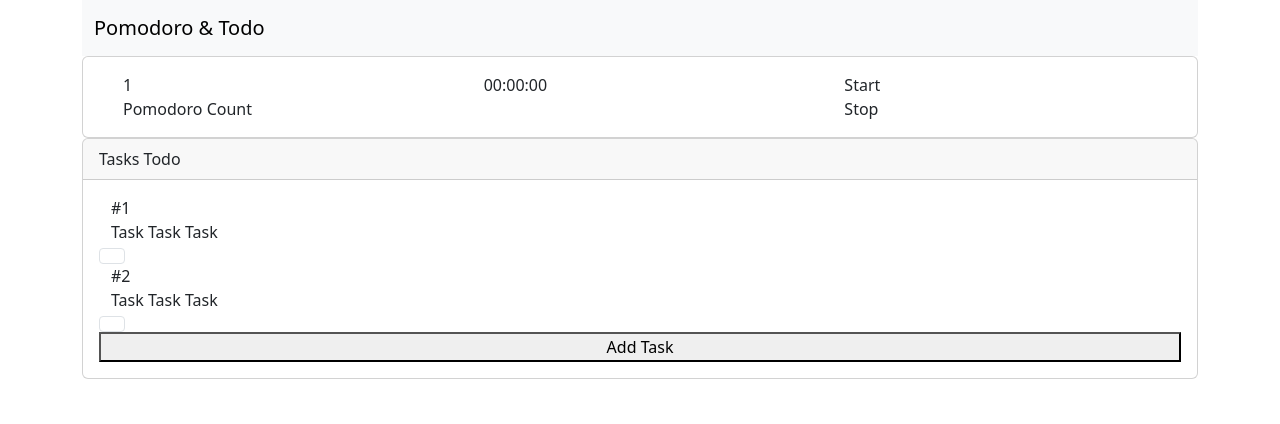
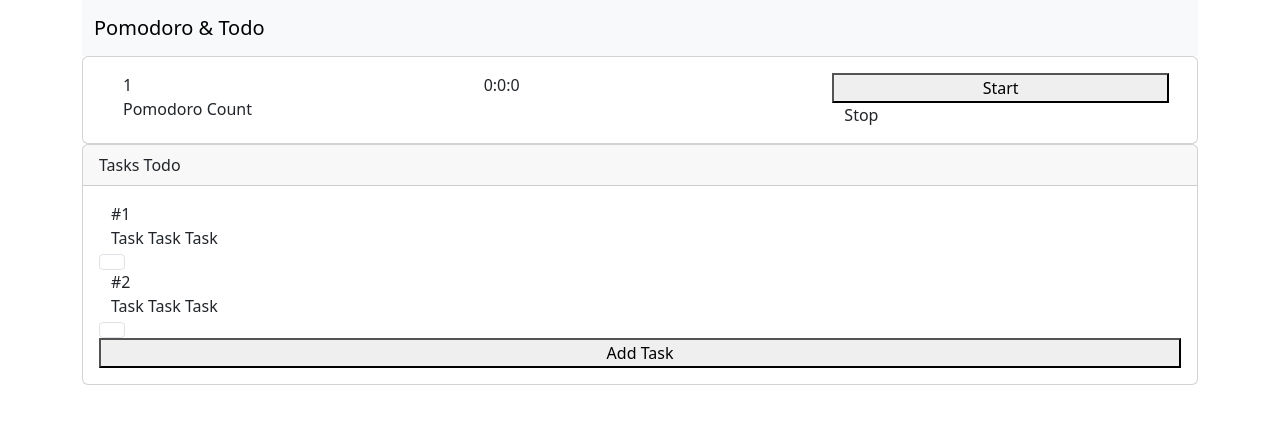
Before and after one commit to Jek08/pomodoro-todo-app, a React (Create React App) app: page / in a window 1280 px wide. Shown: the top 424 px of the page. Built offline with nearby package versions, Linux system fonts and the light colour scheme.

Commit message:
add start timer

```diff
--- /dev/null
+++ b/src/app/viewmodel/PomodoroTimerViewModel.ts
@@ -0,0 +1,76 @@
+import ViewModel from "commons/base/ViewModel";
+
+type Time = {
+  h: number;
+  m: number;
+  s: number;
+};
+
+class TimerState {
+  _time: Time = { h: 0, m: 0, s: 0 };
+
+  get time(): Time {
+    return this._time;
+  }
+
+  get displayTime() {
+    return `${this.time.h}:${this.time.m}:${this.time.s}`;
+  }
+
+  set time(val: string | Time) {
+    switch (typeof val) {
+      case "string":
+        this._time = JSON.parse(val) as Time;
+        break;
+      case "object":
+        this._time = val as Time;
+    }
+  }
+}
+
+class PomodoroTimerViewModel extends ViewModel<TimerState> {
+  constructor() {
+    super(new TimerState());
+    this.initTimer({
+      h: 0,
+      m: 25,
+      s: 0,
+    });
+  }
+
+  initTimer(duration: Time) {
+    localStorage.setItem("timer", JSON.stringify(duration));
+    this.emit((state) => {
+      state.time = duration;
+    });
+  }
+
+  startTimer(): NodeJS.Timer {
+    return setInterval(() => {
+      var currentTime = JSON.parse(
+        localStorage.getItem("timer") as string,
+      ) as Time;
+
+      if (currentTime.s > 0) {
+        currentTime.s--;
+      } else {
+        if (currentTime.m > 0 && currentTime.s === 0) {
+          currentTime.m--;
+          currentTime.s = 60;
+          if (currentTime.h > 0 && currentTime.m === 0 && currentTime.s === 0) {
+            currentTime.h--;
+            currentTime.m = 60;
+          }
+        }
+      }
+
+      localStorage.setItem("timer", JSON.stringify(currentTime));
+
+      this.emit((state) => {
+        state.time = currentTime;
+      });
+    }, 1000);
+  }
+}
+
+export { TimerState, PomodoroTimerViewModel };
--- a/src/app/widgets/PomodoroTimer.tsx
+++ b/src/app/widgets/PomodoroTimer.tsx
@@ -1,5 +1,10 @@
+import ViewController from "commons/base/ViewController";
 import Card from "commons/ui/Card";
 import React from "react";
+import {
+  PomodoroTimerViewModel,
+  TimerState,
+} from "app/viewmodel/PomodoroTimerViewModel";
 
 class PomodoroCounter extends React.Component {
   render(): React.ReactNode {
@@ -16,22 +21,25 @@
   }
 }
 
-class Timer extends React.Component {
+class Timer extends React.Component<{ time: string }> {
   render(): React.ReactNode {
     return (
       <div className="container">
-        <span>00:00:00</span>
+        <span>{this.props.time}</span>
       </div>
     );
   }
 }
 
-class TimerController extends React.Component {
-  render(): React.ReactNode {
+interface TimerControllerProps {
+  viewModel: PomodoroTimerViewModel;
+}
+
+function TimerController({ viewModel }: TimerControllerProps) {
   return (
     <div className="container">
       <div className="row">
-          <span>Start</span>
+        <button onClick={viewModel.startTimer.bind(viewModel)}>Start</button>
       </div>
       <div className="row">
         <span>Stop</span>
@@ -39,9 +47,16 @@
     </div>
   );
 }
+
+export default class PomodoroTimer extends ViewController<
+  {},
+  TimerState,
+  PomodoroTimerViewModel
+> {
+  constructor() {
+    super({}, new PomodoroTimerViewModel());
   }
 
-export default class PomodoroTimer extends React.Component {
   render(): React.ReactNode {
     return (
       <Card id="PomodoroTimer" className="">
@@ -51,10 +66,10 @@
               <PomodoroCounter />
             </div>
             <div className="col">
-              <Timer />
+              <Timer time={this.vmState.displayTime} />
             </div>
             <div className="col">
-              <TimerController />
+              <TimerController viewModel={this.viewModel} />
             </div>
           </div>
         </div>
--- a/src/commons/base/ViewController.ts
+++ b/src/commons/base/ViewController.ts
@@ -1,7 +1,7 @@
 import React from "react";
 import ViewModel from "./ViewModel";
 
-interface ViewModelState<State, VM extends ViewModel<State>> {
+interface ViewControllerState<State, VM extends ViewModel<State>> {
   viewModel: VM;
 }
 
@@ -9,7 +9,7 @@
   Props,
   State,
   VM extends ViewModel<State>,
-> extends React.Component<Props, ViewModelState<State, VM>> {
+> extends React.Component<Props, ViewControllerState<State, VM>> {
   constructor(props: Props, viewModel: VM) {
     super(props);
 
@@ -19,11 +19,11 @@
 
     // callback 'action' is used to change the 'state' inside ViewModel
     // then we reassigned this React.Component with new state to trigger re-render
-    this.viewModel.emit = (action: (state: State) => void) => {
-      action(this.viewModel.state);
+    viewModel.emit = (action: (state: State) => void) => {
+      action(viewModel.state);
 
       this.setState({
-        viewModel: this.state.viewModel,
+        viewModel: viewModel,
       });
     };
   }
```
Lines whose indentation alone changed are shown as unchanged.
